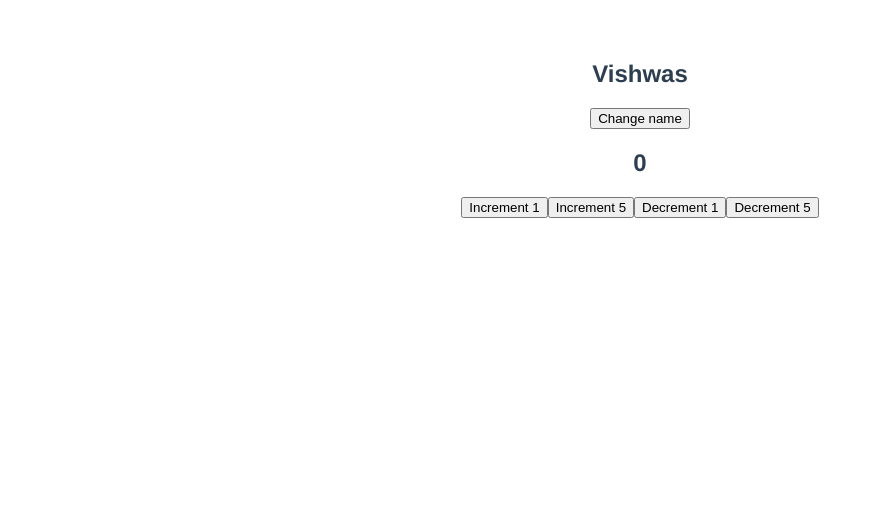
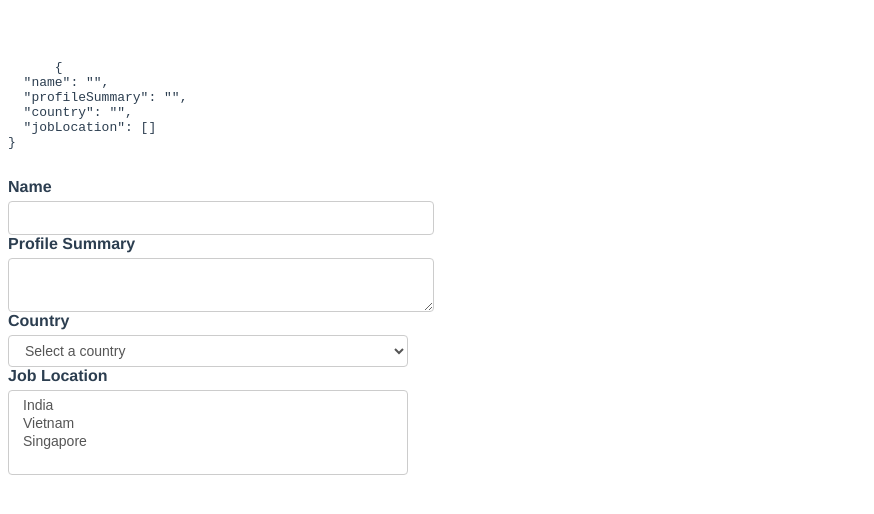
Before and after one commit to GORiDELiA/mySite, a Vue app: page / in a window 1280 px wide. Shown: the top 514 px of the page, without its empty margins (0-874 px from the left). Built offline with nearby package versions, Linux system fonts and the light colour scheme.

Commit message:
codevolution 19

```diff
--- a/src/App.vue
+++ b/src/App.vue
@@ -66,7 +66,7 @@
   <h2>Add method - {{ add(2,4,5) }}</h2>
   <h2>Multiply method - {{ multiply(baseValue) }}</h2> -->
 
-  <h2>{{name}}</h2>
+  <!-- <h2>{{name}}</h2>
   <div>
     <button v-on:mouseover="changeName, increment(1, $event)">Change name</button>
   </div>
@@ -77,7 +77,43 @@
     <button @click="increment(5)">Increment 5</button>
     <button @click="decrement(1)">Decrement 1</button>
     <button @click="decrement(5)">Decrement 5</button>
+  </div> -->
+  <div>
+    <pre>
+      {{ JSON.stringify(formValues, null ,2) }}
+    </pre>
   </div>
+  <form >
+    <div>
+      <label for="name">Name</label>
+      <input type="text" id="name" v-model="formValues.name">
+    </div>
+
+    <div>
+      <label for="profile">Profile Summary</label>
+      <textarea id="profile" v-model="formValues.profileSummary" />
+    </div>
+
+    <div>
+      <label for="country">Country</label>
+      <select id="country" v-model="formValues.country">
+        <option value="">Select a country</option>
+        <option value="india">India</option>
+        <option value="vietnam">Vietnam</option>
+        <option value="singapore">Singapore</option>
+      </select>
+    </div>
+
+    <div>
+      <label for="job-location">Job Location</label>
+      <select id="job-location" multiple v-model="formValues.jobLocation">
+        <option value="india">India</option>
+        <option value="vietnam">Vietnam</option>
+        <option value="singapore">Singapore</option>
+      </select>
+    </div>
+
+  </form>
 </template>
 
 <script>
@@ -146,6 +182,12 @@
       // baseValue: 2
       name: "Vishwas",
       count: 0,
+      formValues: {
+        name: '',
+        profileSummary: '',
+        country: '',
+        jobLocation: [],
+      },
     }
   },
   methods: {
@@ -155,18 +197,18 @@
     // multiply(num) {
     //   return num * this.baseMultiply
     // }
-      increment(num, event) {
-        this.count += num
-        console.log("Event", event)
-      },
-      decrement(num, event) {
-        this.count -= num
-        console.log("Event", event)
-      },
-      changeName(event) {
-        this.name = "Batman"
-        console.log("Event", event)
-      },
+    // increment(num, event) {
+    //   this.count += num
+    //   console.log("Event", event)
+    // },
+    // decrement(num, event) {
+    //   this.count -= num
+    //   console.log("Event", event)
+    // },
+    // changeName(event) {
+    //   this.name = "Batman"
+    //   console.log("Event", event)
+    // },
   }
 }
 </script>
@@ -176,7 +218,7 @@
   font-family: Avenir, Helvetica, Arial, sans-serif;
   -webkit-font-smoothing: antialiased;
   -moz-osx-font-smoothing: grayscale;
-  text-align: center;
+  /* text-align: center; */
   color: #2c3e50;
   margin-top: 60px;
 }
@@ -196,4 +238,29 @@
 .sold-out {
   color: red;
 }
+
+label {
+  font-weight: bold;
+  display: flex;
+  margin-bottom: 5px;
+}
+input + label {
+  font-weight: bold;
+  display: inline-flex;
+  margin-right: 20px;
+}
+input[type='text'],
+textarea,
+select {
+  display: block;
+  width: 400px;
+  padding: 6px 12px;
+  font-size: 14px;
+  line-height: 1.42857143;
+  color: #555;
+  background-color: #fff;
+  background-image: none;
+  border: 1px solid #ccc;
+  border-radius: 4px;
+}
 </style>
```
